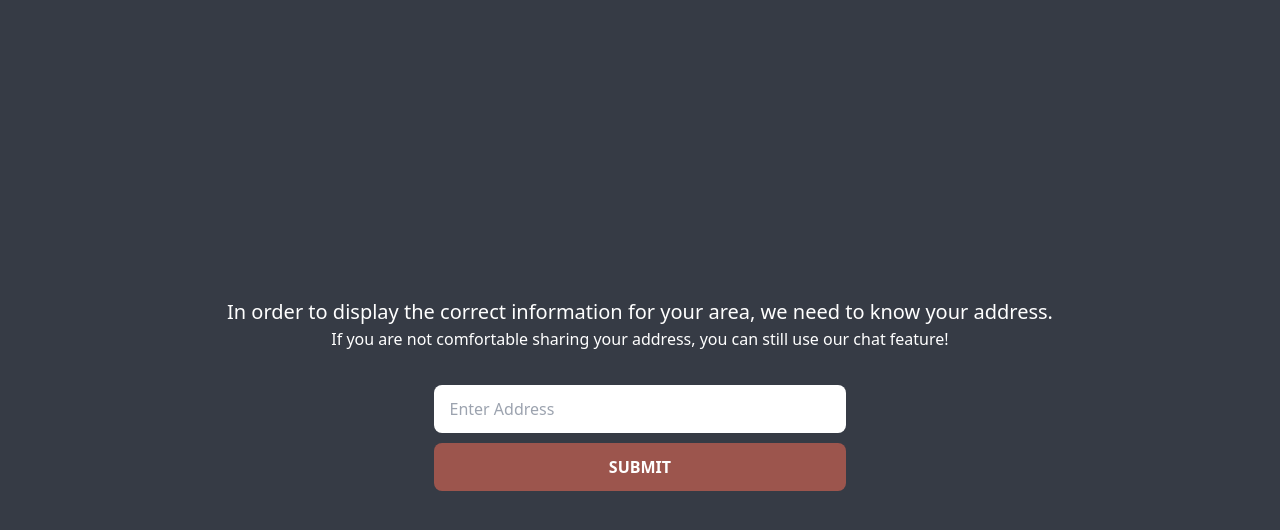
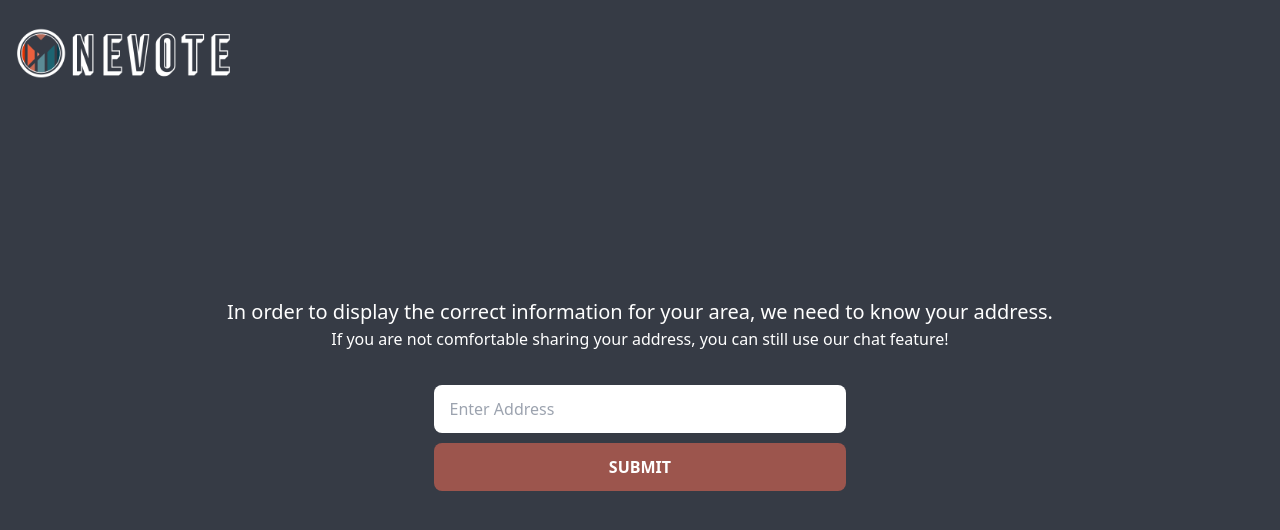
Before and after one commit to ElemelonWind/greyzone, a Next.js app: page /info in a window 1280 px wide. Shown: the top 530 px of the page. Built offline with nearby package versions, Linux system fonts and the light colour scheme.

Commit message:
fixed button issues

```diff
--- a/components/Address.js
+++ b/components/Address.js
@@ -1,4 +1,5 @@
 import { useState } from "react";
+import Image from "next/image"
 
 export default function Address({ setAddress }) {
     const [formAddress, setFormAddress] = useState("");
@@ -27,7 +28,15 @@ export default function Address({ setAddress }) {
     }
 
     return (
+        <>
+        <div className = "landing-page-header">
+                <Image src = "/Logo_V2-Transparent.png" width = {250} height = {250}
+                onClick={
+                    () => window.location.href = "/"
+                } style={{cursor: "pointer"}} />
+            </div>
         <div className="address-page">
+
             <title>OneVote</title>
             <div>
                 <p>
@@ -61,5 +70,6 @@ export default function Address({ setAddress }) {
                 </p>
             </div>
         </div>
+        </>
     )
 }
--- a/pages/index.js
+++ b/pages/index.js
@@ -4,7 +4,7 @@ export default function Home() {
     <div className = "landing-page" id = "parent">
       <title>OneVote</title>
       <div className = "landing-page-header">
-        <Image src = "/Logo_V2-Transparent.png" width = {300} height = {300} />
+        <Image src = "/Logo_V2-Transparent.png" width = {250} height = {250} />
       </div>
 
 
--- a/pages/info.js
+++ b/pages/info.js
@@ -55,7 +55,12 @@ export default function Info() {
             }
         } style={{cursor: "pointer"}} />
       </div>
+      <br></br>
+      <br></br>
+
             <h1 className="title">Voter Information</h1>
+            <h1 className="minitext">Click the representatives or elections for more info!</h1>
+
             <div className="candidates2">
                 <div className="containerChild">
                 <div className="candidates">
--- a/styles/globals.css
+++ b/styles/globals.css
@@ -231,6 +231,10 @@ html{
 }
 
 .address-page {
+  position: absolute;
+  top:0;
+  left:0;
+  width: 100%;
     display: flex;
     align-items: center;
     justify-content: center;
@@ -321,6 +325,15 @@ html{
     text-decoration: underline;
   }
 
+  .info-page  .minitext {
+    text-align: center;
+    color: #FFFFFF;
+    font-size: 20px;
+    font-weight: 700;
+    text-decoration: underline;
+  }
+
+
   .info-page  a {
     text-decoration: none;
     color: #FFFFFF;
@@ -335,7 +348,7 @@ html{
     margin-bottom: 3%;
     display: inline-block;
     width: 60vw;
-    height: 61vh;
+    height: 70vh;
     padding: 5px;
     border-style: double;
     border-radius: 10px;
@@ -357,7 +370,7 @@ html{
     margin-bottom: 6%;
     padding: 5px;
     width: 29vw;
-    height: 61vh;
+    height: 70vh;
     padding: 20px;
     border-radius: 10px;
     border-width: thick;
@@ -421,6 +434,9 @@ html{
   }
 
   .info-page  .image {
+    position: absolute;
+    top:0;
+    left:0;
     padding-top: 2vh;
     padding-bottom: 2vh;
   }
```
